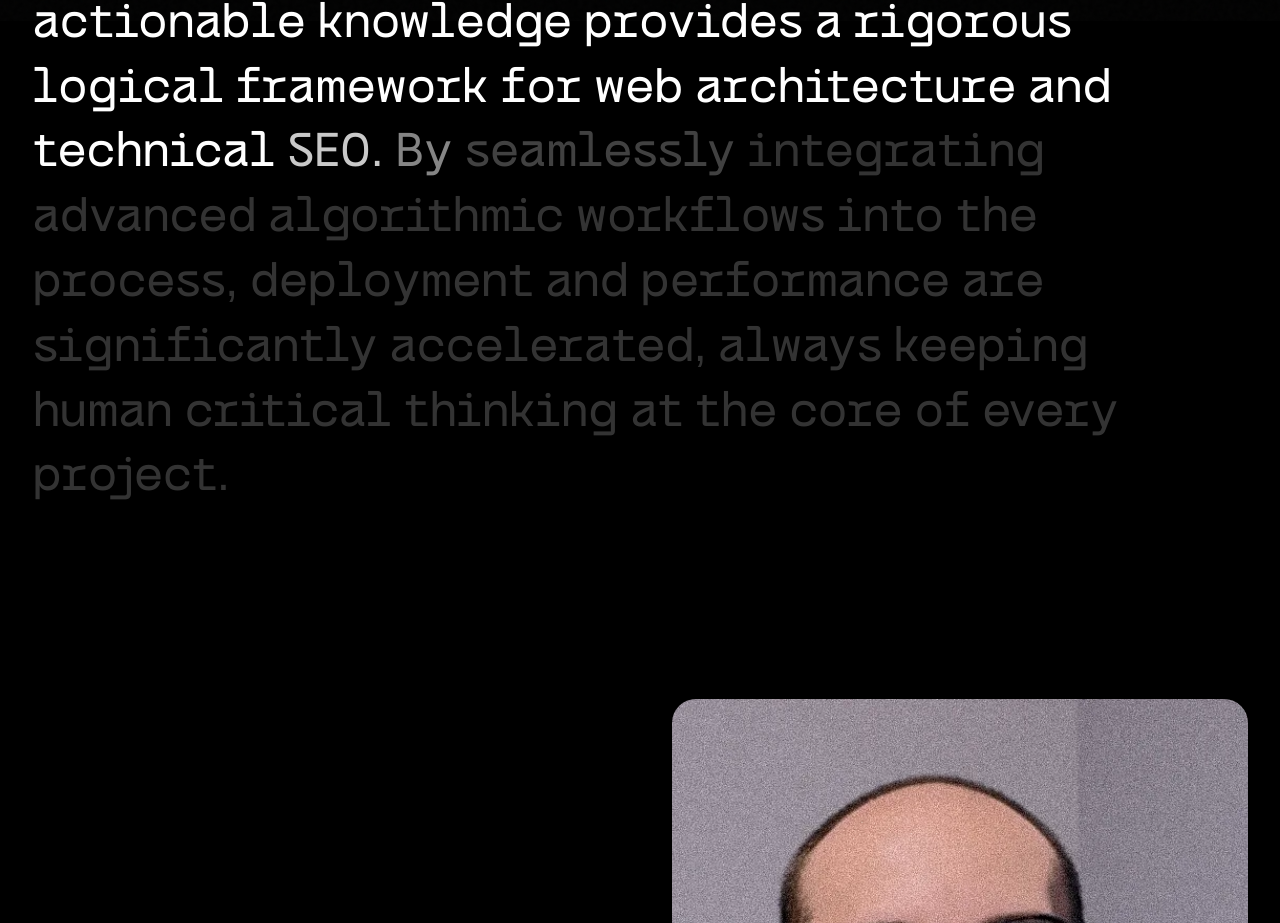
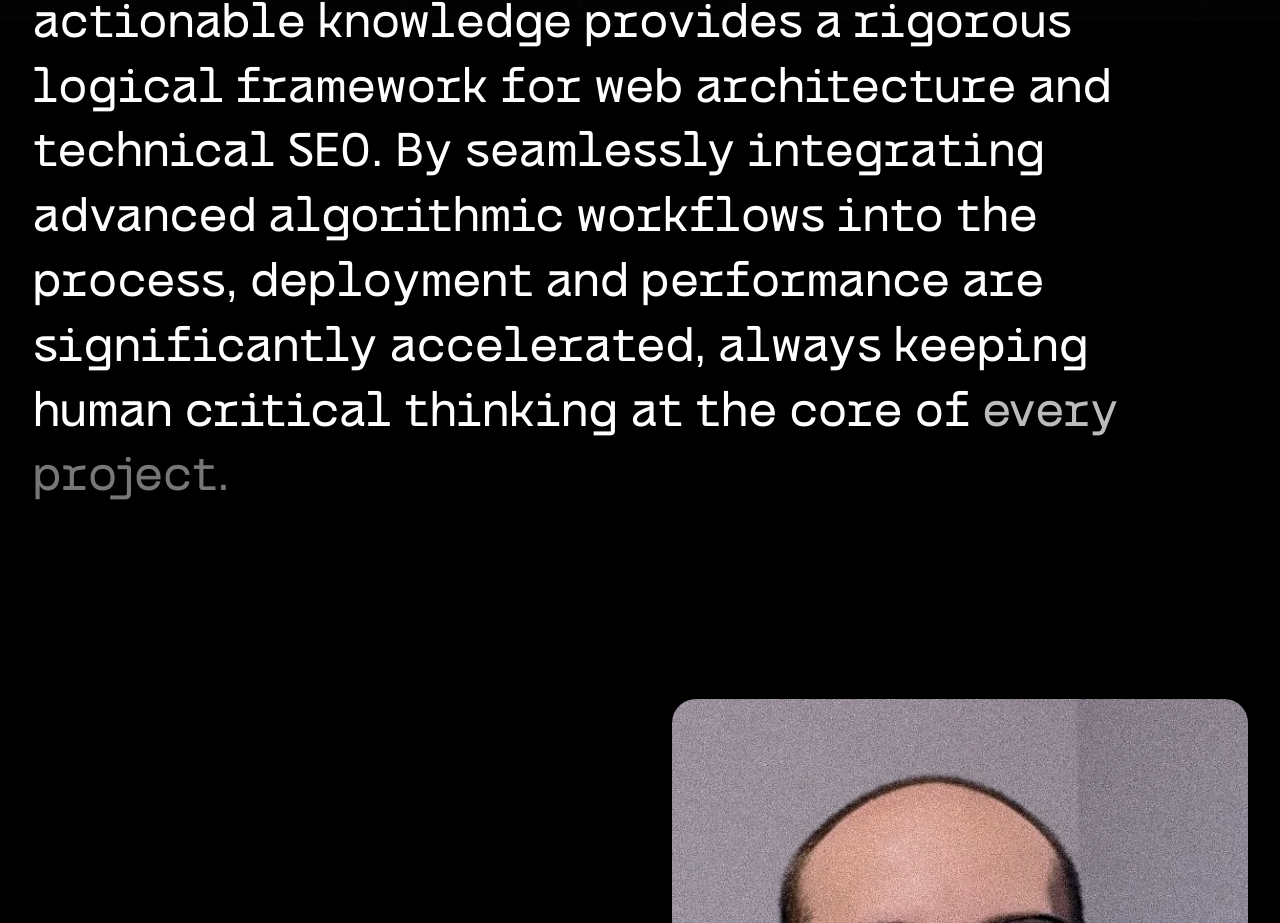
Before and after one commit to san-gabriels/portfolio-bento-2026, a Next.js app: page /about in a window 1280 px wide. Shown: the part 779-1702 px from the top of the page. Built offline with nearby package versions, Linux system fonts and the light colour scheme; a web font is replaced by a local one.

Commit message:
modified reveal text in about

```diff
--- a/app/about/page.tsx
+++ b/app/about/page.tsx
@@ -48,7 +48,7 @@ export default function AboutPage() {
   // Finisce quando la parte bassa del testo è al 50% dello schermo (al centro)
   const { scrollYProgress } = useScroll({
     target: textRef,
-    offset: ["start 50%", "end 15%"],
+    offset: ["start 75%", "end 35%"],
   });
 
   return (
```
